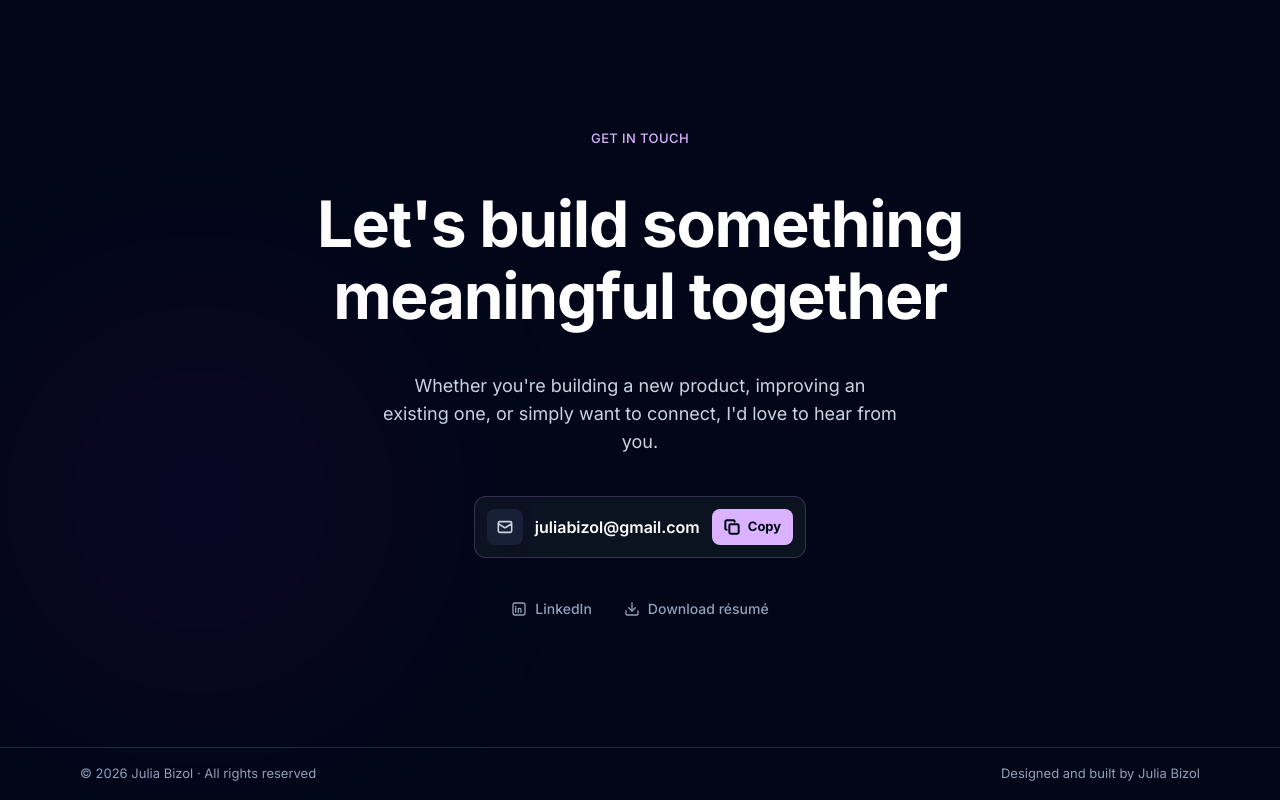
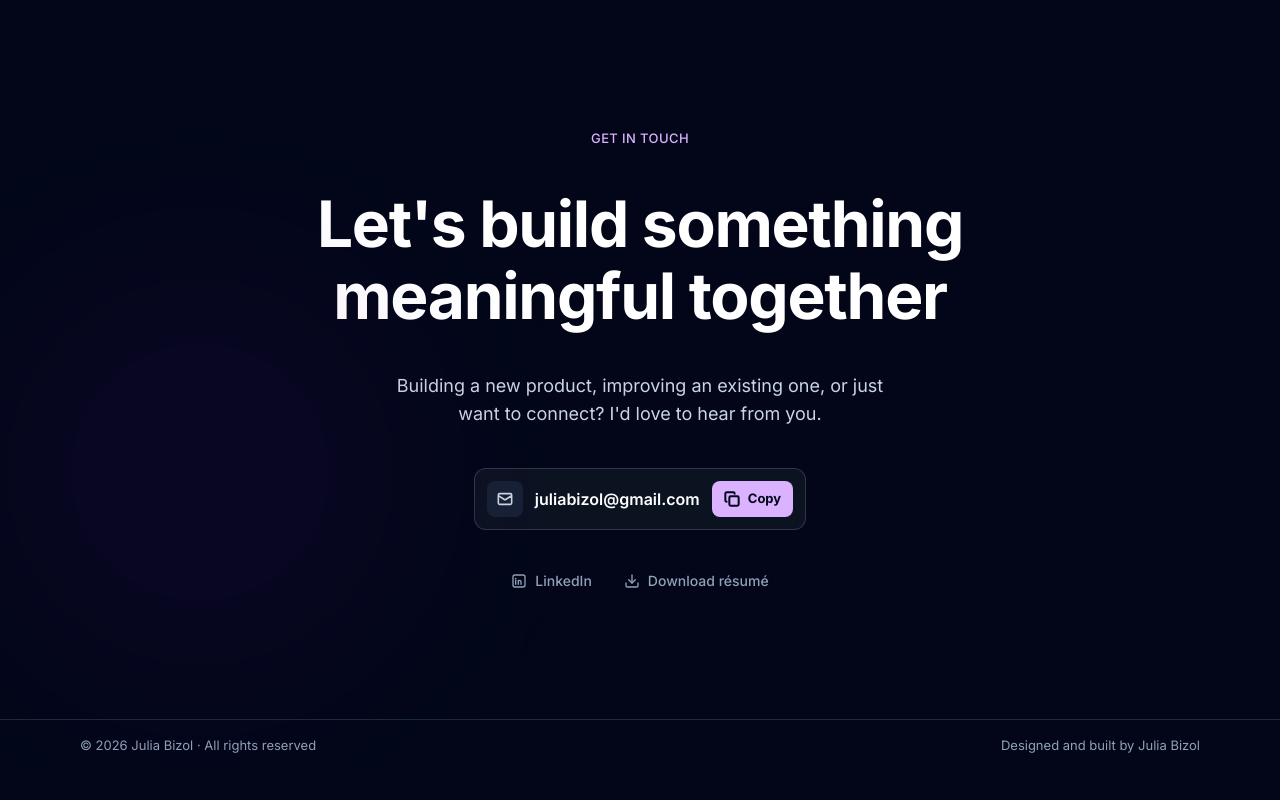
Before and after one commit to juliabizol/julia-portfolio, a Next.js app: page / in a window 1280 px wide. Shown: the part 2159-2959 px from the top of the page. After the commit the page ends 2931 px from the top, so only its background shows below. Built offline with nearby package versions, Linux system fonts and the light colour scheme.

Commit message:
Tighten Get in Touch supporting copy

```diff
--- a/src/components/contact.tsx
+++ b/src/components/contact.tsx
@@ -114,8 +114,8 @@ export function Contact({ divider = false }: { divider?: boolean }) {
         </h2>
 
         <p className="max-w-[520px] text-[16px] md:text-[18px] leading-[26px] md:leading-[28px] text-slate-300">
-          Whether you&apos;re building a new product, improving an existing
-          one, or simply want to connect, I&apos;d love to hear from you.
+          Building a new product, improving an existing one, or just want to
+          connect? I&apos;d love to hear from you.
         </p>
 
         {/* Email copy widget */}
```
